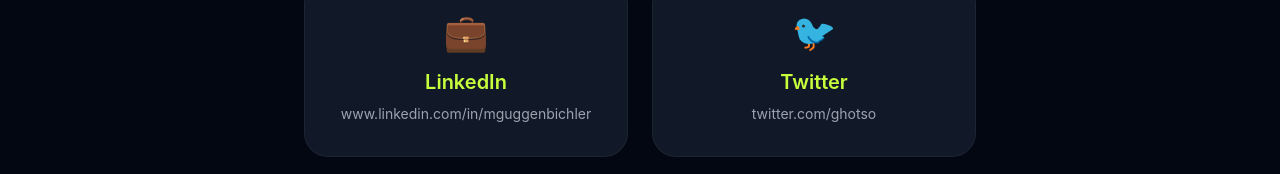
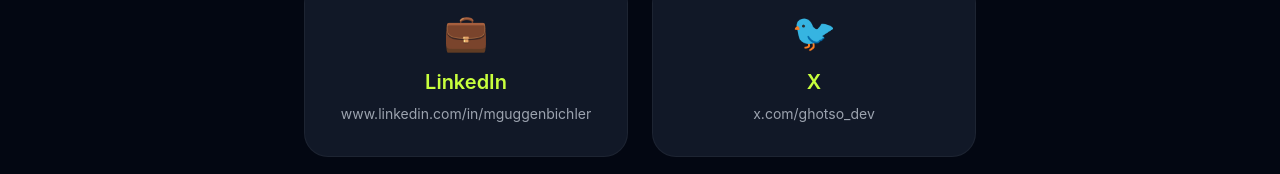
Before and after one commit to ghotso/ghotso-website, a Next.js app: page /en/contact in a window 1280 px wide. Shown: the part 572-746 px from the top of the page. Built offline with nearby package versions, Linux system fonts and the light colour scheme.

Commit message:
refactor: update social media references from Twitter to X in ContactContent component and localization files

```diff
--- a/components/contact/ContactContent.tsx
+++ b/components/contact/ContactContent.tsx
@@ -24,8 +24,8 @@
       icon: '💼',
     },
     {
-      name: t('twitter'),
-      url: 'https://twitter.com/ghotso',
+      name: t('x'),
+      url: 'https://x.com/ghotso_dev',
       icon: '🐦',
     },
   ];
--- a/i18n/messages/de.json
+++ b/i18n/messages/de.json
@@ -73,7 +73,7 @@
     "email": "E-Mail",
     "github": "GitHub",
     "linkedin": "LinkedIn",
-    "twitter": "Twitter"
+    "x": "X"
   },
   "legal": {
     "title": "Rechtliche Hinweise",
--- a/i18n/messages/en.json
+++ b/i18n/messages/en.json
@@ -73,7 +73,7 @@
     "email": "Email",
     "github": "GitHub",
     "linkedin": "LinkedIn",
-    "twitter": "Twitter"
+    "x": "X"
   },
   "legal": {
     "title": "Legal Notice",
```
